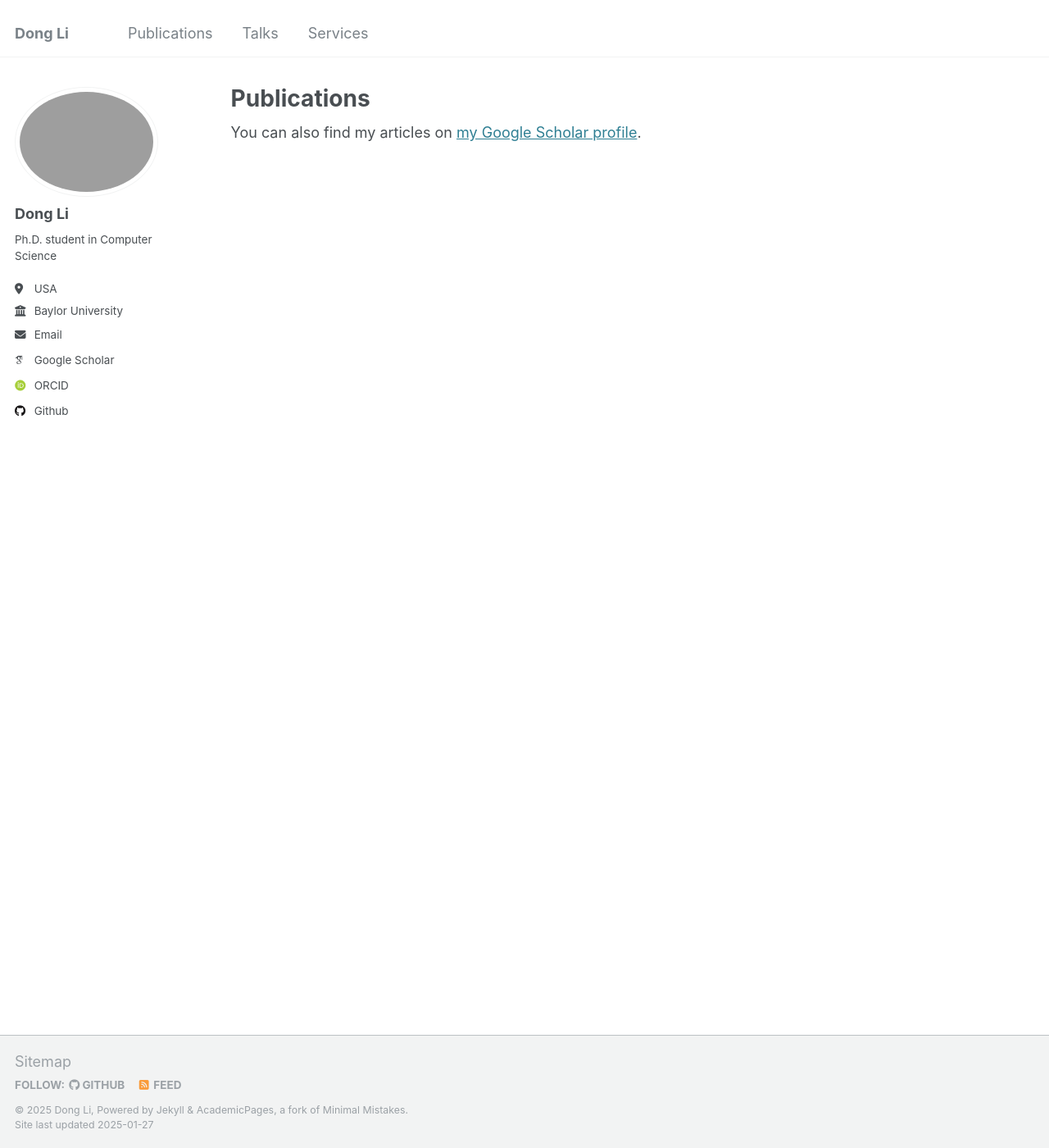
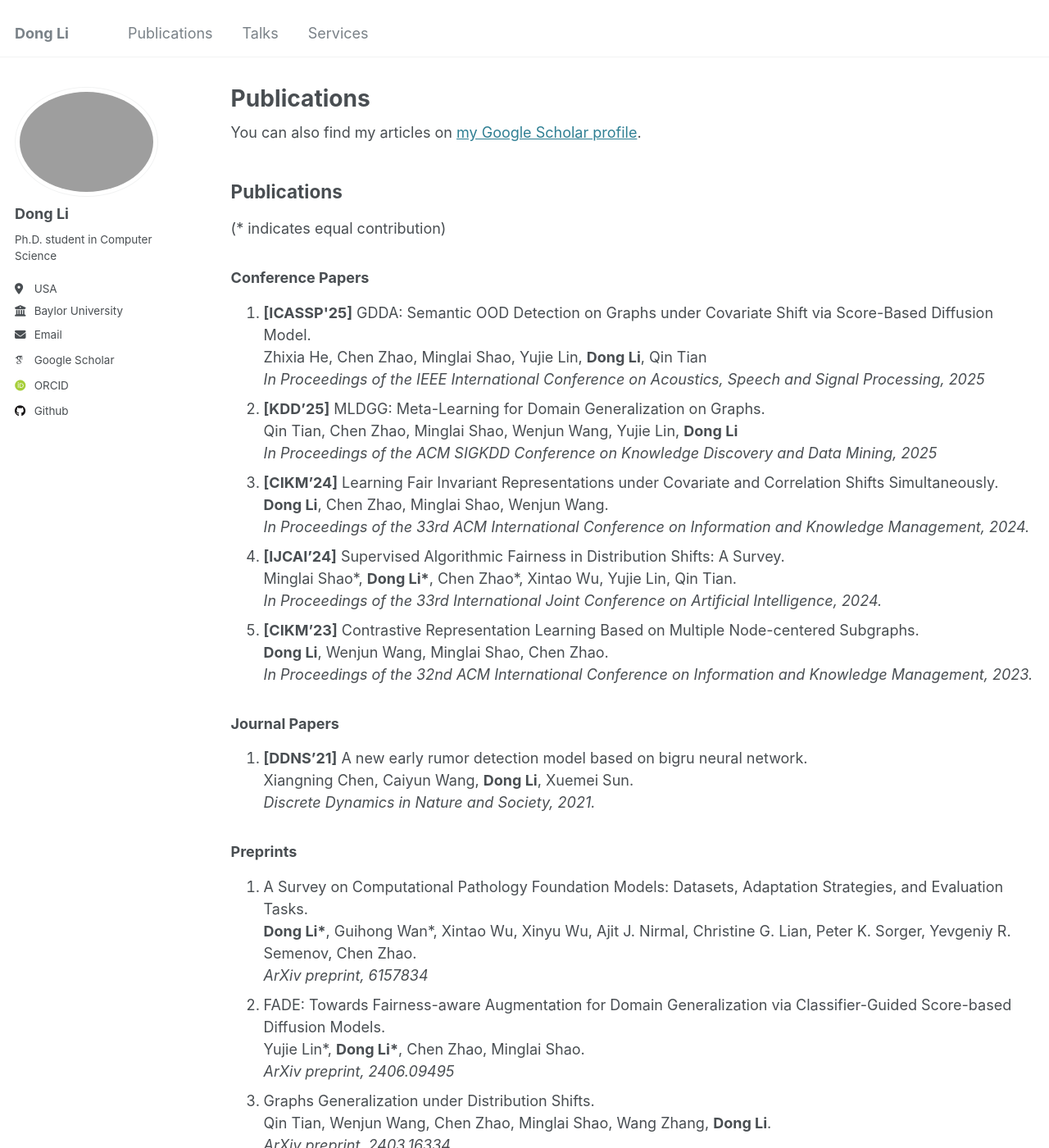
Before and after one commit to TurkeyWatanabe/dongli, a Jekyll site: the page built from _pages/publications.html, in a window 1280 px wide and 1400 px high. Shown: the whole window at 82% size. Built offline with Jekyll 4.4.1, drawn with Linux system fonts in a browser that asks for light colours; some web fonts are replaced; some of the changed text lies outside the part shown.

Commit message:
Update publications.html

```diff
--- a/_pages/publications.html
+++ b/_pages/publications.html
@@ -11,9 +11,86 @@ author_profile: true
 
 {% include base_path %}
 
-{% for post in site.publications reversed %}
+<h2>Publications</h2>
+<p>(* indicates equal contribution)</p>
+
+<h3>Conference Papers</h3>
+
+<ol>
+  <li><strong>[ICASSP'25]</strong> GDDA: Semantic OOD Detection on Graphs under Covariate Shift via Score-Based Diffusion Model. <br>
+  Zhixia He, Chen Zhao, Minglai Shao, Yujie Lin, <strong>Dong Li</strong>, Qin Tian <br>
+  <em>In Proceedings of the IEEE International Conference on Acoustics, Speech and Signal Processing, 2025</em></li>
+
+  <li><strong>[KDD’25]</strong> MLDGG: Meta-Learning for Domain Generalization on Graphs. <br>
+  Qin Tian, Chen Zhao, Minglai Shao, Wenjun Wang, Yujie Lin, <strong>Dong Li</strong> <br>
+  <em>In Proceedings of the ACM SIGKDD Conference on Knowledge Discovery and Data Mining, 2025</em></li>
+
+  <li><strong>[CIKM’24]</strong> Learning Fair Invariant Representations under Covariate and Correlation Shifts Simultaneously. <br>
+  <strong>Dong Li</strong>, Chen Zhao, Minglai Shao, Wenjun Wang. <br>
+  <em>In Proceedings of the 33rd ACM International Conference on Information and Knowledge Management, 2024.</em></li>
+
+  <li><strong>[IJCAI’24]</strong> Supervised Algorithmic Fairness in Distribution Shifts: A Survey. <br>
+  Minglai Shao*, <strong>Dong Li*</strong>, Chen Zhao*, Xintao Wu, Yujie Lin, Qin Tian. <br>
+  <em>In Proceedings of the 33rd International Joint Conference on Artificial Intelligence, 2024.</em></li>
+
+  <li><strong>[CIKM’23]</strong> Contrastive Representation Learning Based on Multiple Node-centered Subgraphs. <br>
+  <strong>Dong Li</strong>, Wenjun Wang, Minglai Shao, Chen Zhao. <br>
+  <em>In Proceedings of the 32nd ACM International Conference on Information and Knowledge Management, 2023.</em></li>
+</ol>
+
+<h3>Journal Papers</h3>
+
+<ol>
+  <li><strong>[DDNS’21]</strong> A new early rumor detection model based on bigru neural network. <br>
+  Xiangning Chen, Caiyun Wang, <strong>Dong Li</strong>, Xuemei Sun. <br>
+  <em>Discrete Dynamics in Nature and Society, 2021.</em></li>
+</ol>
+
+<h3>Preprints</h3>
+
+<ol>
+  <li>A Survey on Computational Pathology Foundation Models: Datasets, Adaptation Strategies, and Evaluation Tasks. <br>
+  <strong>Dong Li*</strong>, Guihong Wan*, Xintao Wu, Xinyu Wu, Ajit J. Nirmal, Christine G. Lian, Peter K. Sorger, Yevgeniy R. Semenov, Chen Zhao. <br>
+  <em>ArXiv preprint, 6157834</em></li>
+
+  <li>FADE: Towards Fairness-aware Augmentation for Domain Generalization via Classifier-Guided Score-based Diffusion Models. <br>
+  Yujie Lin*, <strong>Dong Li*</strong>, Chen Zhao, Minglai Shao. <br>
+  <em>ArXiv preprint, 2406.09495</em></li>
+
+  <li>Graphs Generalization under Distribution Shifts. <br>
+  Qin Tian, Wenjun Wang, Chen Zhao, Minglai Shao, Wang Zhang, <strong>Dong Li</strong>. <br>
+  <em>ArXiv preprint, 2403.16334</em></li>
+</ol>
+
+<h3>Workshop Papers</h3>
+
+<ol>
+  <li><strong>[KDD’24-W]</strong> Semantic OOD Detection under Covariate Shift on Graphs with Diffusion Model. <br>
+  Zhixia He, Chen Zhao, Minglai Shao, Yujie Lin, <strong>Dong Li</strong>. <br>
+  <em>KDD Workshop on Uncertainty Reasoning and Quantification in Decision Making, 2024.</em></li>
+
+  <li><strong>[KDD’24-W]</strong> IDGG: Invariant Learning for Out-of-Distribution Generalization on Graphs. <br>
+  Qin Tian, Wenjun Wang, Minglai Shao, Chen Zhao, <strong>Dong Li</strong>. <br>
+  <em>KDD Workshop on Uncertainty Reasoning and Quantification in Decision Making, 2024.</em></li>
+
+  <li><strong>[KDD’24-W]</strong> Fair Data Generation via Score-based Diffusion Model. <br>
+  Yujie Lin, <strong>Dong Li</strong>, Chen Zhao, Minglai Shao. <br>
+  <em>KDD Workshop on Ethical Artificial Intelligence: Methods and Applications, 2024.</em></li>
+
+  <li><strong>[KDD’23-W]</strong> Learning Fair and Domain Generalization Representation. <br>
+  <strong>Dong Li</strong>, Chen Zhao, Minglai Shao, Xujiang Zhao. <br>
+  <em>KDD Workshop on Ethical Artificial Intelligence: Methods and Applications, 2023.</em></li>
+
+  <li><strong>[IMCEC-W’21]</strong> Twitter Rumor Detection Technology Based on Hierarchical Capsule Network. <br>
+  Wang Caiyun, Sun Xuemei, Rong Chuitian, <strong>Li Dong</strong>. <br>
+  <em>IEEE 4th Advanced Information Management, Communicates, Electronic and Automation Control Conference, 2021.</em></li>
+</ol>
+
+
+
+<!-- {% for post in site.publications reversed %}
   {% include archive-single.html %}
-{% endfor %}
+{% endfor %} -->
 
 <!-- New style rendering if publication categories are defined -->
 <!-- {% if site.publication_category %}
```
